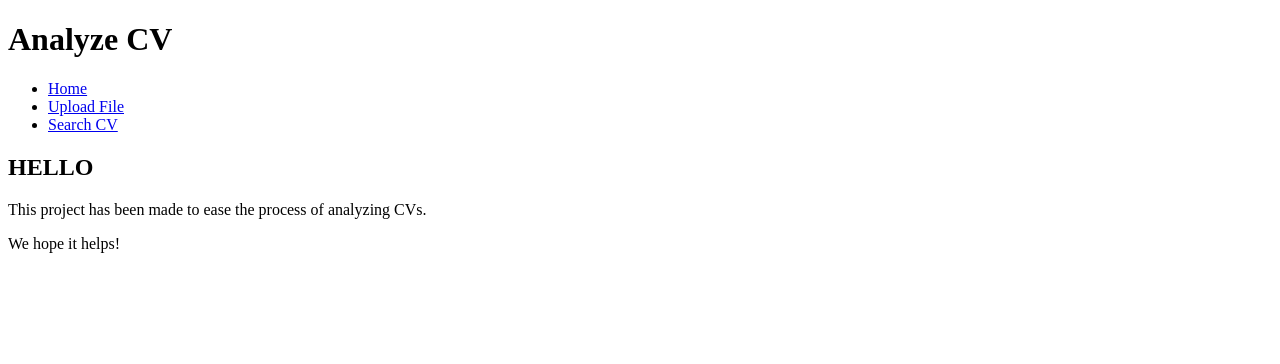
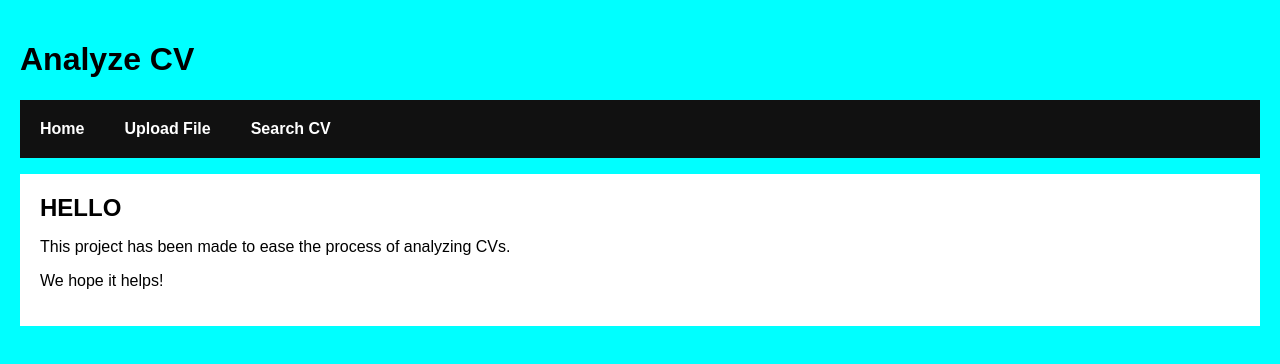
Before and after one commit to mmcil/CV-Parser, a React (Create React App) app in the folder app/: page / in a window 1280 px wide. Shown: the top 364 px of the page. Built offline with nearby package versions, Linux system fonts and the light colour scheme.

Commit message:
A css file is added to make the webpages look good.

```diff
--- a/app/src/index.css
+++ b/app/src/index.css
@@ -1,13 +1,56 @@
 body {
-  margin: 0;
-  font-family: -apple-system, BlinkMacSystemFont, 'Segoe UI', 'Roboto', 'Oxygen',
+    margin: 0;
+    font-family: -apple-system, BlinkMacSystemFont, 'Segoe UI', 'Roboto', 'Oxygen',
     'Ubuntu', 'Cantarell', 'Fira Sans', 'Droid Sans', 'Helvetica Neue',
     sans-serif;
-  -webkit-font-smoothing: antialiased;
-  -moz-osx-font-smoothing: grayscale;
+    -webkit-font-smoothing: antialiased;
+    -moz-osx-font-smoothing: grayscale;
 }
 
 code {
-  font-family: source-code-pro, Menlo, Monaco, Consolas, 'Courier New',
+    font-family: source-code-pro, Menlo, Monaco, Consolas, 'Courier New',
     monospace;
 }
+
+body {
+    background-color: aqua;
+    padding: 20px;
+    margin: 0;
+}
+
+h1, h2, p, ul, li {
+    font-family: sans-serif;
+}
+
+ul.header li {
+    display: inline;
+    list-style-type: none;
+    margin: 0;
+}
+
+ul.header {
+    background-color: #111;
+    padding: 0;
+}
+
+ul.header li a {
+    color: #FFF;
+    font-weight: bold;
+    text-decoration: none;
+    padding: 20px;
+    display: inline-block;
+}
+
+.content {
+    background-color: #FFF;
+    padding: 20px;
+}
+
+.content h2 {
+    padding: 0;
+    margin: 0;
+}
+
+.content li {
+    margin-bottom: 10px;
+}
--- a/app/src/index.js
+++ b/app/src/index.js
@@ -1,6 +1,7 @@
 import React from "react";
 import ReactDOM from "react-dom";
 import Main from "./Main";
+import "./index.css";
 
 ReactDOM.render(
     <Main/>,
```
